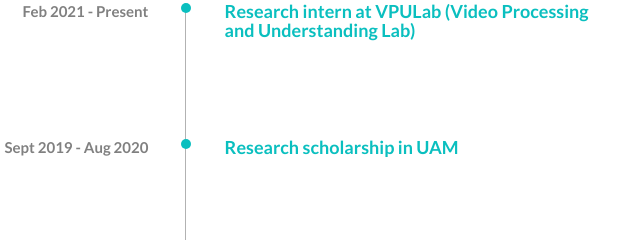
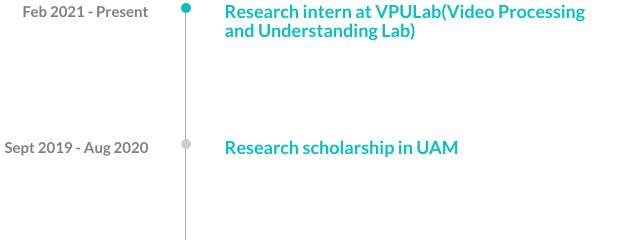
Before and after one commit to Martafdez18/Martafdez18.github.io, a plain HTML site: page index.html in a window 1280 px wide. Shown: the part 2115-2355 px from the top of the page, 596-1236 px from the left. Drawn offline with nearby package versions, Linux system fonts and the light colour scheme.

Commit message:
Update index.html

```diff
--- a/index.html
+++ b/index.html
@@ -219,6 +219,7 @@
     <section class="col-md-9 col-sm-12 col-xs-12 col-md-offset-3 rzm_experience" id="experience">
       <h1 class="title">My Experience</h1>
       <div id="rzm_timeline">
+
 <div class="row rzm_timeline-movement">
 
     <div class="rzm_timeline-badge active_box">
@@ -243,7 +244,7 @@
             <div class="col-sm-offset-1 col-sm-11 col-xs-12">
                 <div class="rzm_timeline-panel debits">
                     <ul class="rzm_timeline-panel-ul active">
-                                <li><span class="rzm_importo">Research intern at VPULab (Video Processing and Understanding Lab) </span></li>
+                        <li><span class="rzm_importo">Research intern at VPULab(Video Processing and Understanding Lab)</span></li>
 
                     </ul>
                 </div>
@@ -255,7 +256,7 @@
 
 <div class="row rzm_timeline-movement">
 
-            <div class="rzm_timeline-badge active_box">
+    <div class="rzm_timeline-badge ">
     </div>
 
 
@@ -321,6 +322,8 @@
             </div>
         </div>
 </div>
+
+
 <!--Expeeience Item two-->
 <div class="row rzm_timeline-movement">
 
```
Lines whose indentation alone changed are shown as unchanged.
